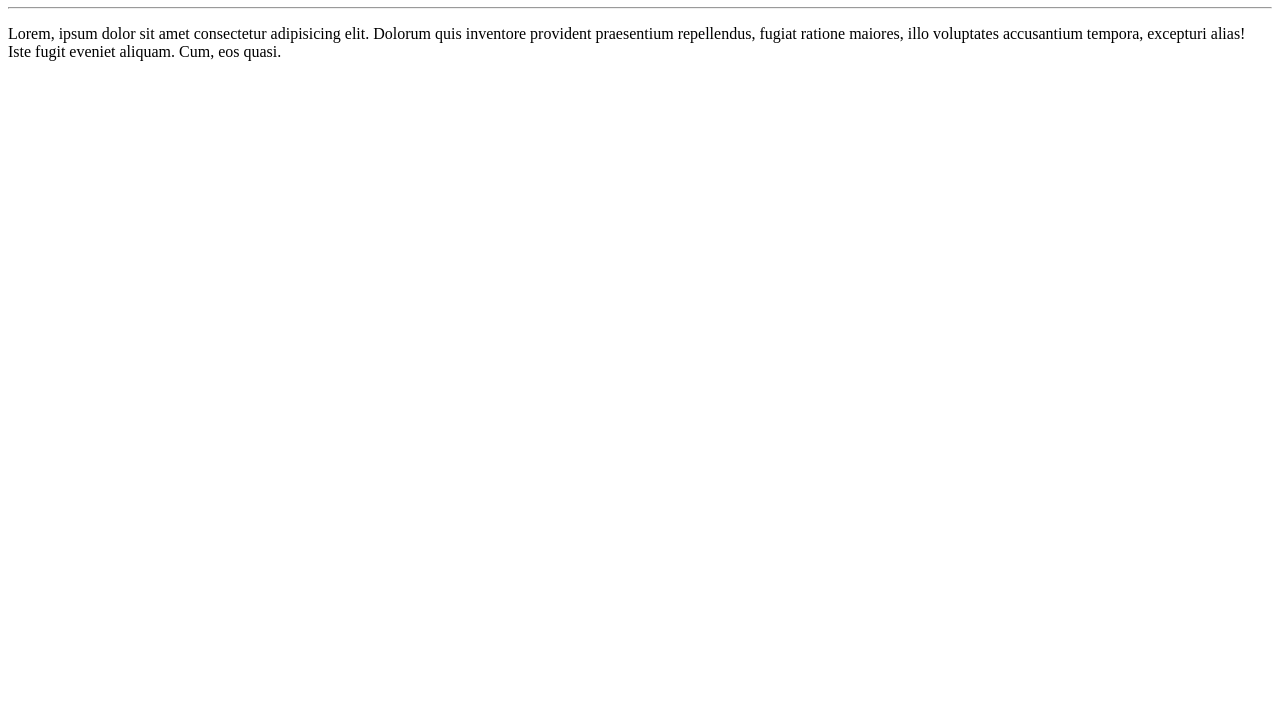
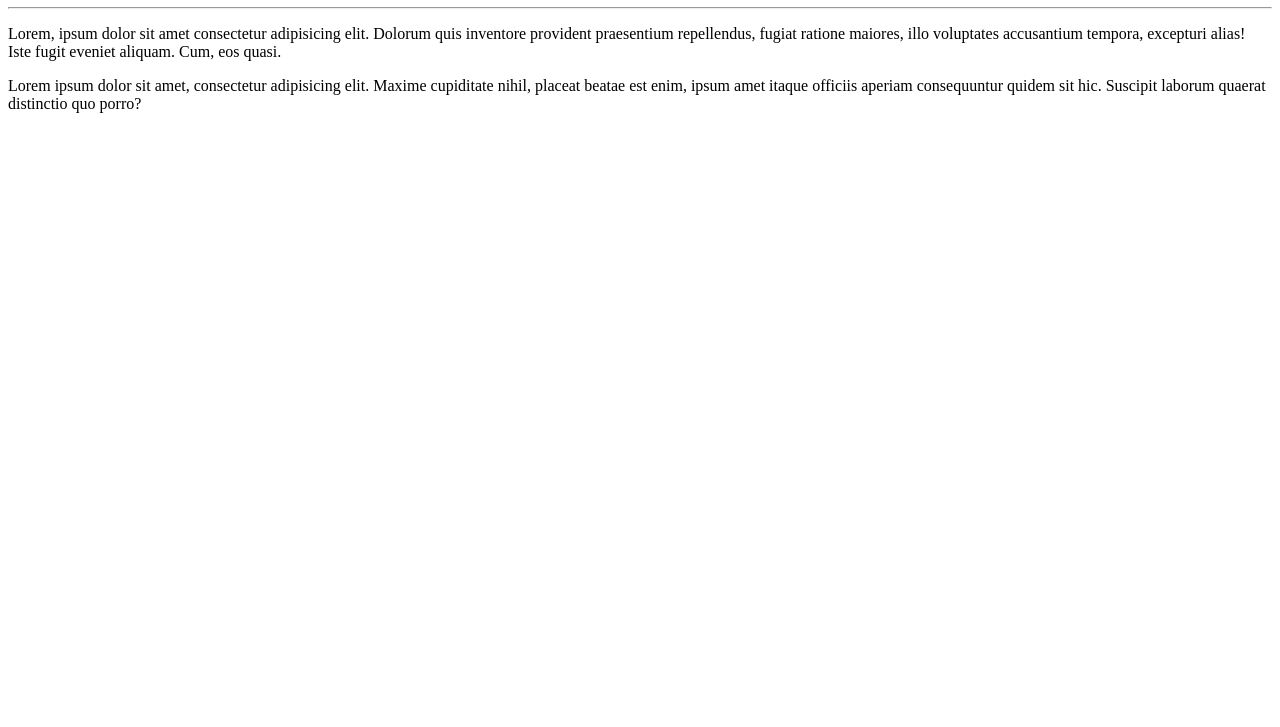
Before and after one commit to Wmbert/Ola-Mundo-, a plain HTML site: page site-exemplo/index.html in a window 1280 px wide. Shown: the part 73-800 px from the top of the page. Drawn offline with Linux system fonts and the light colour scheme.

Commit message:
adicionei um parágrafo

```diff
--- a/site-exemplo/index.html
+++ b/site-exemplo/index.html
@@ -9,5 +9,6 @@
     <h1>Olá, Mundo!</h1>
     <hr>
     <p>Lorem, ipsum dolor sit amet consectetur adipisicing elit. Dolorum quis inventore provident praesentium repellendus, fugiat ratione maiores, illo voluptates accusantium tempora, excepturi alias! Iste fugit eveniet aliquam. Cum, eos quasi.</p>
+    <p>Lorem ipsum dolor sit amet, consectetur adipisicing elit. Maxime cupiditate nihil, placeat beatae est enim, ipsum amet itaque officiis aperiam consequuntur quidem sit hic. Suscipit laborum quaerat distinctio quo porro?</p>
 </body>
 </html>
```
